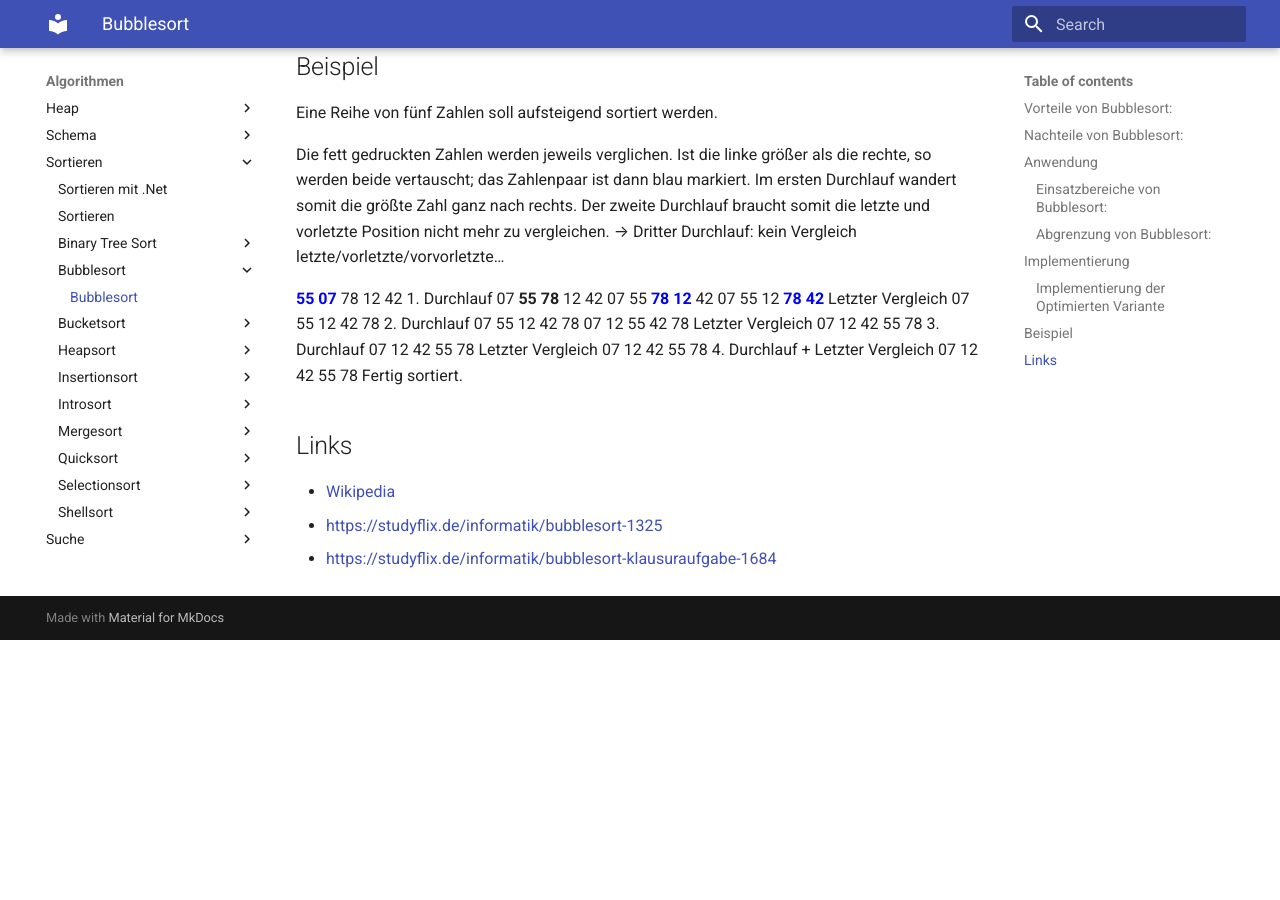
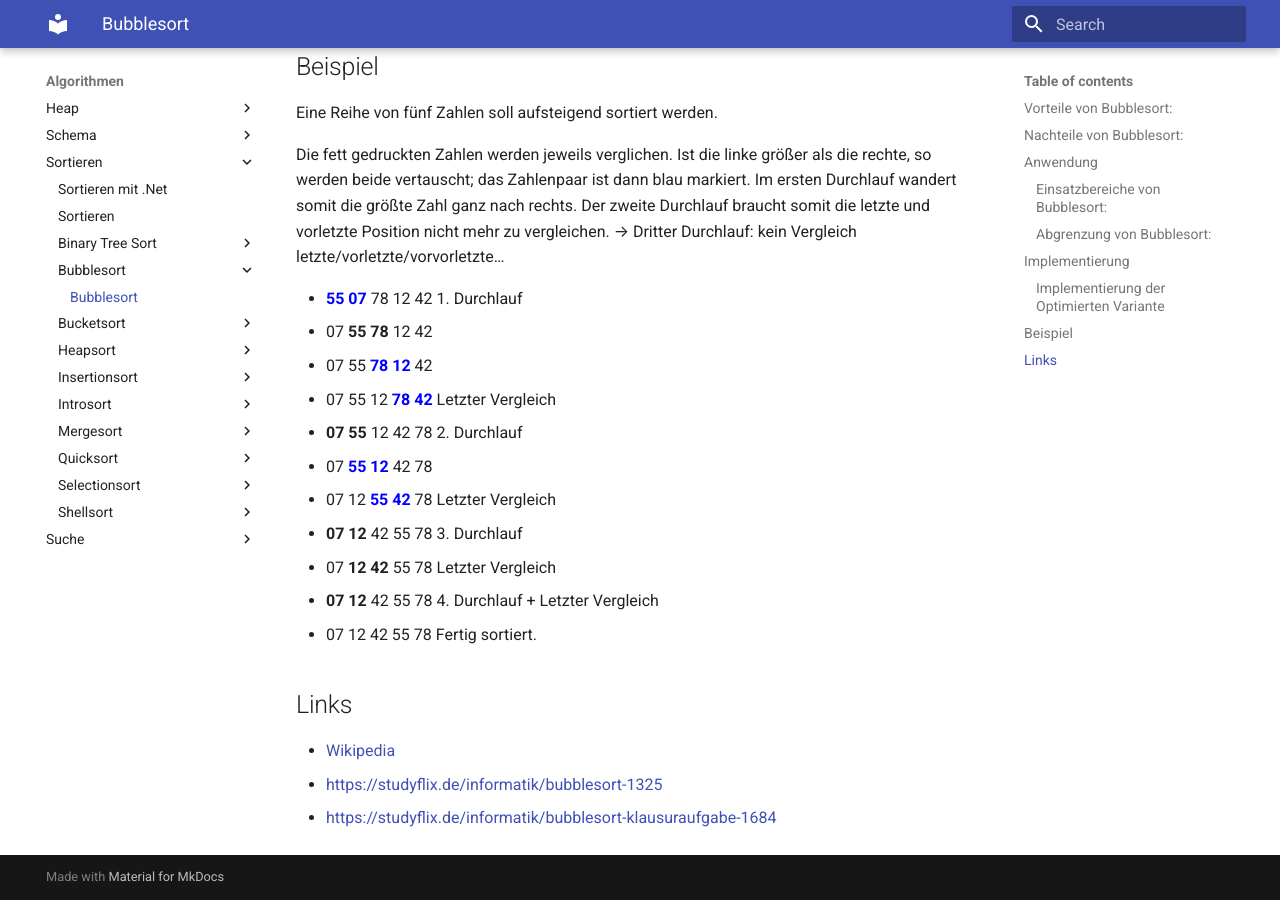
Before and after one commit to tsolenthaler/zbwAlgDs, an MkDocs documentation site: the page built from docs/algorithmen/sortieren/Bubblesort/Bubblesort.md, in a window 1280 px wide and 900 px high, scrolled down 4785 px. Built offline with MkDocs 1.6.1 and Material for MkDocs 9.7.7, drawn with Linux system fonts in a browser that asks for light colours; before the commit the page ends 5425 px from its top, so only the background shows below that.

Commit message:
refactor Bubble Sort example for improved clarity and consistency

```diff
--- a/docs/algorithmen/sortieren/Bubblesort/Bubblesort.md
+++ b/docs/algorithmen/sortieren/Bubblesort/Bubblesort.md
@@ -186,17 +186,17 @@
 
 Die fett gedruckten Zahlen werden jeweils verglichen. Ist die linke größer als die rechte, so werden beide vertauscht; das Zahlenpaar ist dann blau markiert. Im ersten Durchlauf wandert somit die größte Zahl ganz nach rechts. Der zweite Durchlauf braucht somit die letzte und vorletzte Position nicht mehr zu vergleichen. → Dritter Durchlauf: kein Vergleich letzte/vorletzte/vorvorletzte…
 
-<strong><font color="blue">55 07</font></strong> 78 12 42   1. Durchlauf
-07 <strong>55 78</strong> 12 42
-07 55 <strong><font color="blue">78 12</font></strong>  42
-07 55 12 <strong><font color="blue">78 42</font></strong>    Letzter Vergleich
-07 55 12 42 78   2. Durchlauf
-07 55 12 42 78
-07 12 55 42 78   Letzter Vergleich
-07 12 42 55 78   3. Durchlauf
-07 12 42 55 78   Letzter Vergleich
-07 12 42 55 78   4. Durchlauf + Letzter Vergleich
-07 12 42 55 78   Fertig sortiert.
+* <strong><font color="blue">55 07</font></strong> 78 12 42   1. Durchlauf
+* 07 <strong>55 78</strong> 12 42
+* 07 55 <strong><font color="blue">78 12</font></strong> 42
+* 07 55 12 <strong><font color="blue">78 42</font></strong>    Letzter Vergleich
+* <strong>07 55</strong> 12 42 78   2. Durchlauf
+* 07 <strong><font color="blue">55 12</font></strong> 42 78
+* 07 12 <strong><font color="blue">55 42</font></strong> 78   Letzter Vergleich
+* <strong>07 12</strong> 42 55 78   3. Durchlauf
+* 07 <strong>12 42</strong> 55 78   Letzter Vergleich
+* <strong>07 12</strong> 42 55 78   4. Durchlauf + Letzter Vergleich
+* 07 12 42 55 78   Fertig sortiert.
 
 ## Links
 
```
